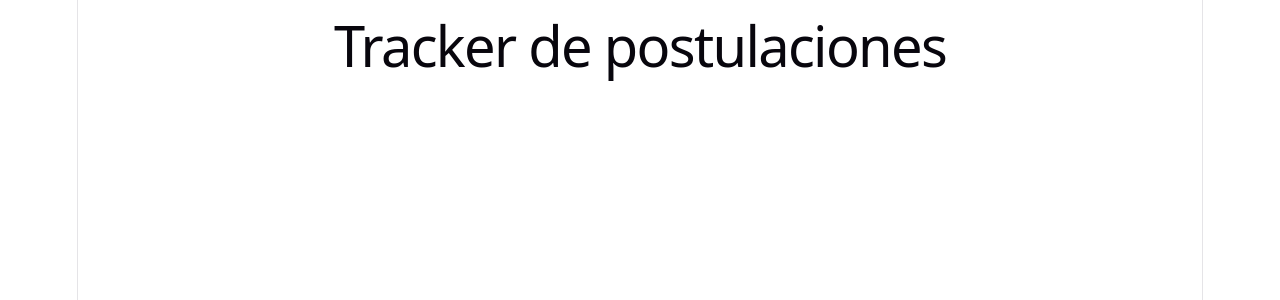
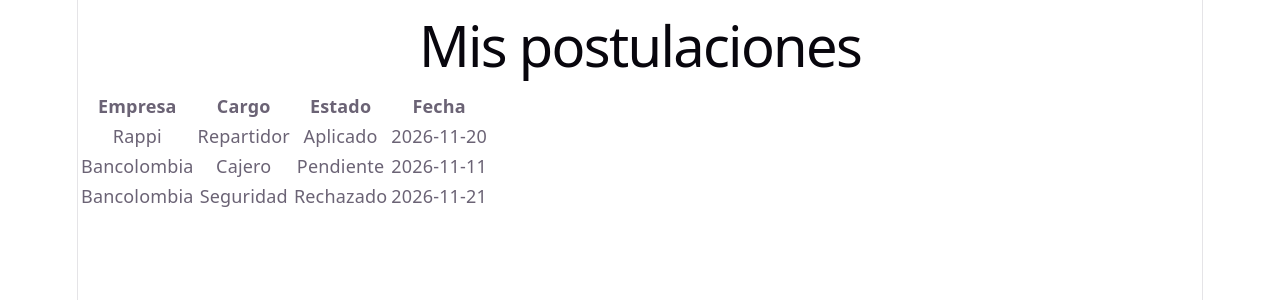
Before and after one commit to rafaillera/mi-portafolio, a React app in the folder frontend/: page / in a window 1280 px wide. Shown: the top 300 px of the page. Built offline with nearby package versions, Linux system fonts and the light colour scheme; the HTML template or start-up script is replaced by a standard one.

Commit message:
Tabla de Postulaciones con datos de ejemplo

```diff
--- a/frontend/src/App.jsx
+++ b/frontend/src/App.jsx
@@ -1,7 +1,13 @@
+import { postulaciones } from "./data/postulaciones";
+import TablaPostulaciones from "./components/TablaPostulaciones";
+
 function App() {
   return (
-    <h1>Tracker de postulaciones</h1>
-  )
+    <main>
+      <h1>Mis postulaciones</h1>
+      <TablaPostulaciones postulaciones={postulaciones} />
+    </main>
+  );
 }
 
-export default App
+export default App;
--- a/frontend/src/components/Tablapostulaciones.jsx
+++ b/frontend/src/components/Tablapostulaciones.jsx
@@ -1,4 +1,4 @@
-function Tablapostulaciones ({postulaciones}) {
+function TablaPostulaciones ({postulaciones}) {
     return (
         <table>
             <thead>
@@ -23,4 +23,4 @@ function Tablapostulaciones ({postulaciones}) {
     );
 }
 
-export default Tablapostulaciones;
+export default TablaPostulaciones;
--- a/frontend/src/data/postulaciones.js
+++ b/frontend/src/data/postulaciones.js
@@ -1,5 +1,5 @@
 export const postulaciones = [
-    {id:1,  empresa:"Rappi", Cargo: "Repartidor", estado: "Aplicado", fecha: "2026-11-20"},
-    {id:2,  empresa:"Bancolombia", Cargo: "Cajero", estado: "Pendiente", fecha: "2026-11-11"},
-    {id:3,  empresa:"Bancolombia", Cargo: "Seguridad", estado: "Rechazado", fecha: "2026-11-21"},
+    {id:1,  empresa:"Rappi", cargo: "Repartidor", estado: "Aplicado", fecha: "2026-11-20"},
+    {id:2,  empresa:"Bancolombia", cargo: "Cajero", estado: "Pendiente", fecha: "2026-11-11"},
+    {id:3,  empresa:"Bancolombia", cargo: "Seguridad", estado: "Rechazado", fecha: "2026-11-21"},
 ];
```
